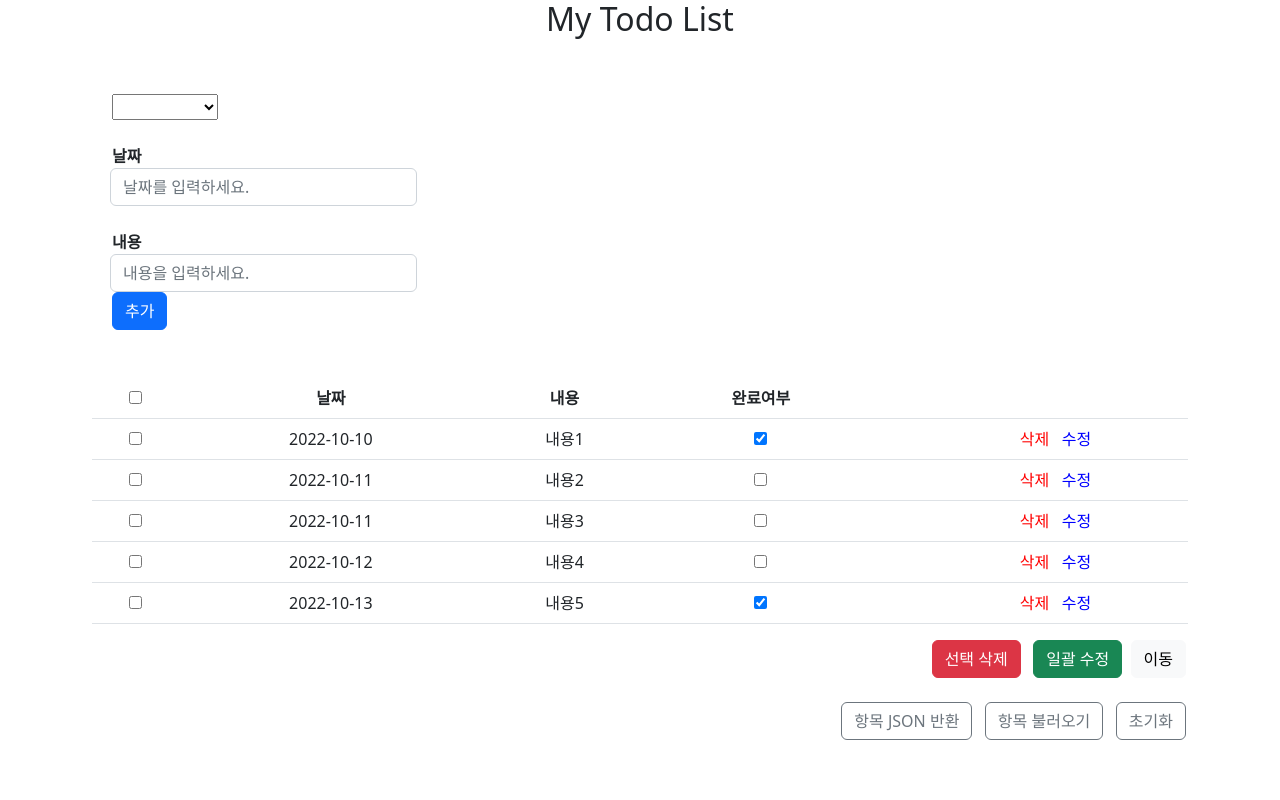
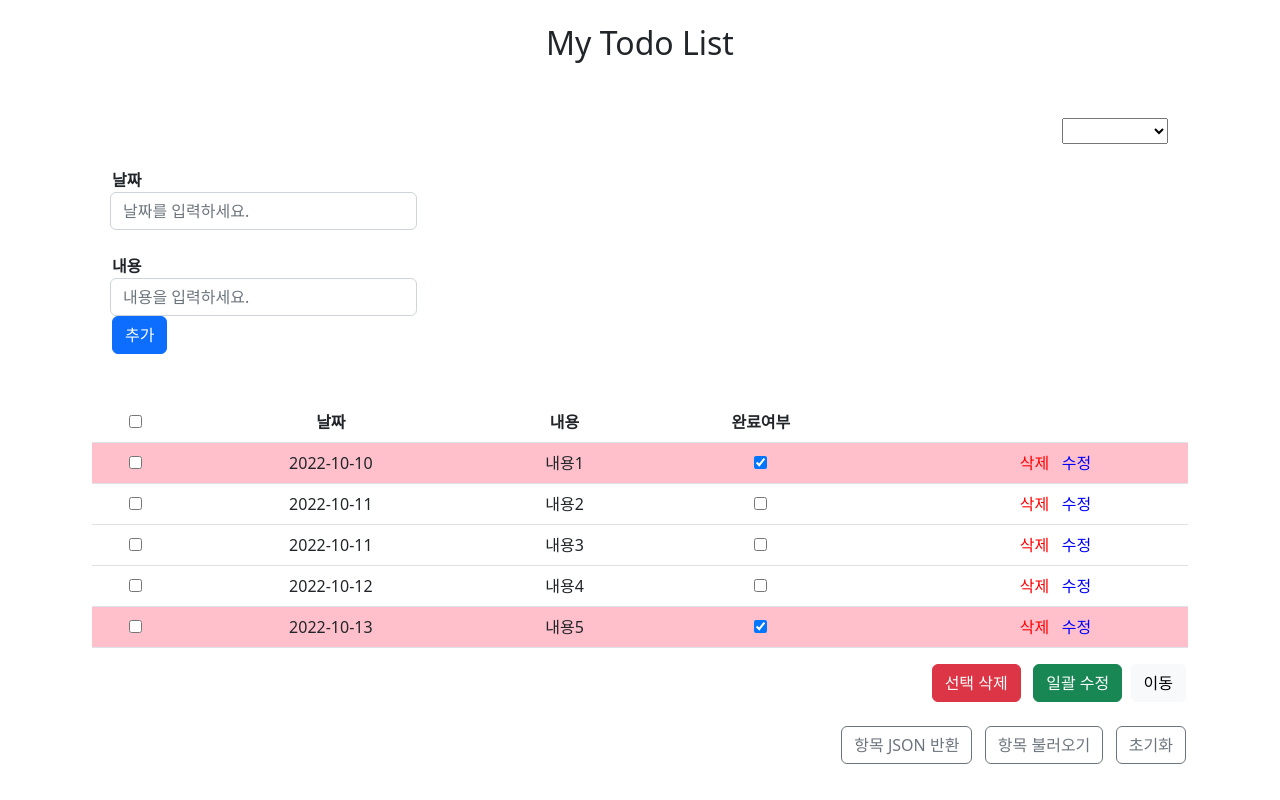
Before and after one commit to log2348/vue_study, a Vue app in the folder vue-todo/vue-todo/: page / in a window 1280 px wide. Built offline with nearby package versions, Linux system fonts and the light colour scheme; what vue-js-modal would draw is missing.

Commit message:
store 모듈화 진행 중

```diff
--- a/vue-todo/vue-todo/src/components/Footer.vue
+++ b/vue-todo/vue-todo/src/components/Footer.vue
@@ -15,7 +15,7 @@
     >
       일괄 수정</button
     >&nbsp;&nbsp;<router-link
-      :to="{ name : 'detail', query: list }"
+      :to="{ name: 'detail', query: list }"
       :completed="completed"
     >
       <button class="btn btn-light">이동</button></router-link
@@ -27,7 +27,7 @@
     <button class="btn btn-outline-secondary" @click="getData">
       항목 불러오기</button
     >&nbsp;&nbsp;
-    <button class="btn btn-outline-secondary" @click="initData()">
+    <button class="btn btn-outline-secondary" @click="initData">
       초기화
     </button>
   </div>
@@ -39,13 +39,13 @@ export default {
   methods: {
     // 초기화
     initData() {
-      document.getElementById("table-body").innerHTML = "";
+      this.$emit("initData");
     },
     getData() {
       this.$emit("getData");
     },
     selectComplete() {
-      this.completed = this.list.filter((a) => a.complete == "Y");
+      this.completed = this.$store.state.list.filter((a) => a.complete == "Y");
     },
     // 다중 삭제
     deleteSelectedData(selected) {
--- a/vue-todo/vue-todo/src/components/Header.vue
+++ b/vue-todo/vue-todo/src/components/Header.vue
@@ -1,18 +1,15 @@
 <template>
   <div>
+    <br />
     <div style="text-align: center">
       <h2>My Todo List</h2>
     </div>
     <br />
     <br />
     <div class="form-group">
-      <div>
-        <select
-          style="width: 10%"
-          @change="selectByDate"
-          v-model="selected"
-        >
-          <option selected>전체</option>
+      <div style="text-align: right">
+        <select style="width: 10%" @change="selectByDate" v-model="selected">
+          <option>전체</option>
           <option v-for="item in this.dateList" :key="item" :value="item">
             {{ item }}
           </option>
@@ -25,7 +22,7 @@
           <input
             class="form-control col-sm-4 datepicker"
             placeholder="날짜를 입력하세요."
-            id="date"
+            v-model="date"
           />
         </div>
       </div>
@@ -37,8 +34,8 @@
           <input
             type="text"
             class="form-control col-sm-4"
-            id="contents"
             placeholder="내용을 입력하세요."
+            v-model="contents"
           />
         </div>
         <button
@@ -59,20 +56,23 @@
 <script>
 export default {
   selected: "",
+  date: "",
+  contents: "",
   props: ["list", "dateList"],
   methods: {
     // 날짜별 검색
     selectByDate() {
-      let date = this.selected;
-      this.$emit("selectByDate", date);
+      this.$emit("selectByDate", this.selected);
     },
     // 추가
     appendRow() {
-      let rowId = document.getElementById("table-body").childElementCount + 1;
-      let date = document.getElementById("date").value;
-      let contents = document.getElementById("contents").value;
+      let rowId = this.$store.state.list.length + 1;
 
-      this.$emit("appendRow", rowId, date, contents);
+      this.$emit("appendRow", rowId, this.date, this.contents);
+
+      // 입력폼 초기화
+      this.date = "";
+      this.contents = "";
     },
   },
 };
--- a/vue-todo/vue-todo/src/components/List.vue
+++ b/vue-todo/vue-todo/src/components/List.vue
@@ -15,7 +15,12 @@
       </thead>
 
       <tbody id="table-body">
-        <tr align="center" v-for="item in this.list" :key="item.rowId">
+        <tr
+          :style="item.complete == 'Y' ? 'background-color: pink' : ''"
+          align="center"
+          v-for="item in this.$store.state.list"
+          :key="item.rowId"
+        >
           <th>
             <input
               type="checkbox"
@@ -24,16 +29,16 @@
               @change="selectItem()"
             />
           </th>
-          <td :id="'date-' + item.rowId">{{ item.date }}</td>
-          <td :id="'contents-' + item.rowId">{{ item.contents }}</td>
+          <td>{{ item.date }}</td>
+          <td>{{ item.contents }}</td>
           <td>
             <input
-              :id="'complete-' + item.rowId"
               type="checkbox"
+              v-model="complete"
               v-if="item.complete == 'Y'"
               checked
             />
-            <input :id="'complete-' + item.rowId" type="checkbox" v-else />
+            <input type="checkbox" v-model="complete" v-else />
           </td>
           <td></td>
           <td>
@@ -44,7 +49,7 @@
               >삭제</span
             >&nbsp;&nbsp;
             <span
-              style="color: blue; background-color: white; cursor: pointer"
+              style="color: blue; cursor: pointer"
               v-b-modal.modal-1
               @click="clickUpdateBtn(item.rowId)"
               >수정</span
@@ -53,7 +58,6 @@
         </tr>
       </tbody>
     </table>
-
     <Popup
       :selectedId="selectedId"
       :txtBefore="txtBefore"
@@ -79,7 +83,7 @@ export default {
 
   methods: {
     deleteRow(id) {
-      this.$emit("deleteRow", id);
+      this.$store.dispatch("deleteRow", id);
     },
     selectItem() {
       this.$emit("selectItem", this.selected);
@@ -87,8 +91,11 @@ export default {
     // 단건 수정 버튼 클릭
     clickUpdateBtn(id) {
       this.selectedId = id;
-      this.txtBefore = document.getElementById("contents-" + id).textContent;
-      this.isUpdatedAll = false;
+      this.txtBefore = this.$store.state.list.find(
+        (a) => a.rowId == this.selectedId
+      ).contents;
+
+      this.$emit("clickUpdateBtn");
     },
     // 단건 수정
     updateRow(id, strNewContent) {
@@ -98,17 +105,22 @@ export default {
     updateAll(txtBefore, txtAfter) {
       this.$emit("updateAll", txtBefore, txtAfter);
     },
-
-    // TODO 완료여부 체크에 따른 행 색상 세팅
+    // TODO 완료여부 체크에 따라 행 색상 동적으로 변하도록
   },
   computed: {
     // 체크박스 전체 선택 및 전체 해제
     selectAll: {
       get() {
-        return this.list.length === this.selected.length;
+        return this.$store.state.list.length === this.selected.length;
       },
       set(e) {
-        this.selected = e ? this.list.map((a) => a.rowId) : [];
+        this.selected = e ? this.$store.state.list.map((a) => a.rowId) : [];
+        this.$emit("selectItem", this.selected);
+      },
+    },
+    mount: {
+      nowLength: function () {
+        return this.$store.state.list.filter((a) => a.rowId);
       },
     },
   },
--- a/vue-todo/vue-todo/src/components/Popup.vue
+++ b/vue-todo/vue-todo/src/components/Popup.vue
@@ -1,6 +1,6 @@
 <template>
   <div>
-    <b-modal id="modal-1" title="내용 수정" @show="setModal">
+    <b-modal id="modal-1" title="내용 수정" @show="setModal" v-show="isShow">
       <div style="padding: 10px">
         <label><b>수정 전</b></label
         >&nbsp;&nbsp;
@@ -30,21 +30,20 @@ export default {
     return {
       before: "",
       after: "",
+      isShow: true
     };
   },
   props: ["selectedId", "txtBefore", "isMultiSelect"],
   methods: {
     // 단건 수정
     updateRow() {
-      let id = this.selectedId;
-      let strNewContent = this.after;
-      this.$emit("updateRow", id, strNewContent);
+      this.isShow = false;
+      this.$emit("updateRow", this.selectedId, this.after);
     },
     // 일괄 수정
     updateAll() {
-      let txtBefore = this.before;
-      let txtAfter = this.after;
-      this.$emit("updateAll", txtBefore, txtAfter);
+      this.$emit("updateAll", this.before, this.after);
+      this.isShow = false;
     },
     // 모달 텍스트 폼 세팅
     initUpdateForm() {
--- a/vue-todo/vue-todo/src/main.js
+++ b/vue-todo/vue-todo/src/main.js
@@ -1,7 +1,8 @@
 import Vue from "vue";
 import axios from "axios";
 import App from "./App.vue";
-import router from "./router/router.js";
+import router from "./router/index.js";
+import store from "../store/index.js";
 import BootstrapVue from "bootstrap-vue";
 import "bootstrap/dist/css/bootstrap.min.css";
 import "bootstrap-vue/dist/bootstrap-vue.css";
@@ -16,6 +17,7 @@ Vue.config.productionTip = false;
 
 new Vue({
   axios,
+  store,
   router,
   render: (h) => h(App),
 }).$mount("#app");
--- a/vue-todo/vue-todo/src/views/Main.vue
+++ b/vue-todo/vue-todo/src/views/Main.vue
@@ -13,6 +13,7 @@
       @updateAll="updateAll"
       @deleteRow="deleteRow"
       @updateRow="updateRow"
+      @clickUpdateBtn="clickUpdateBtn"
       @selectItem="selectItem"
     ></List>
     <Footer
@@ -20,6 +21,7 @@
       :selected="selected"
       :completed="completed"
       :isUpdatedAll="isUpdatedAll"
+      @initData="initData"
       @getData="getData"
       @clickUpdateAllBtn="clickUpdateAllBtn"
       @deleteSelectedData="deleteSelectedData"
@@ -93,10 +95,7 @@ export default {
         complete: "N",
       };
 
-      this.list.push(objTodo);
-
-      document.getElementById("date").value = "";
-      document.getElementById("contents").value = "";
+      this.$store.state.list.push(objTodo);
     },
     // 수정
     updateRow(iRowId, strNewContent) {
@@ -104,7 +103,7 @@ export default {
         alert("내용을 입력하세요.");
       }
 
-      this.list.forEach((element) => {
+      this.$store.state.list.forEach((element) => {
         if (element.rowId == iRowId) {
           element.contents = strNewContent;
         }
@@ -117,7 +116,7 @@ export default {
         return;
       }
 
-      this.list.forEach((v) => {
+      this.$store.state.list.forEach((v) => {
         if (v.contents.indexOf(txtBefore) != -1) {
           v.contents = v.contents.replaceAll(txtBefore, txtAfter);
         }
@@ -125,43 +124,53 @@ export default {
     },
     // 단건 삭제
     deleteRow(id) {
-      this.list = this.list.filter((a) => a.rowId != id);
+      this.$store.commit("deleteRow", id);
+      // this.$store.state.list = this.$store.state.list.filter((a) => a.rowId != id);
     },
     // 다중 삭제
     deleteSelectedData(selected) {
       selected.forEach((element) => {
-        this.list = this.list.filter((a) => a.rowId != element);
+        this.$store.state.list = this.$store.state.list.filter((a) => a.rowId != element);
       });
     },
     // 항목 JSON 형식 반환
     showJsonData() {
-      alert(JSON.stringify(this.list));
+      alert(JSON.stringify(this.$store.state.list));
     },
     selectItem(selected) {
       this.selected = selected;
     },
     // 날짜별 검색 (필터링)
     selectByDate(date) {
-      this.list = this.list.filter((a) => a.date == date);
+      this.$store.state.list = this.$store.state.list.filter((a) => a.date == date);
     },
     getData() {
       this.$axios
         .get("/todo.json")
         .then((res) => {
-          this.list.push(...res.data);
+          // TODO rowId값 다시 세팅
+          this.$store.state.list.push(...res.data);
           console.log(res.data);
         })
         .catch(function (error) {
           console.log(error);
         });
     },
+    clickUpdateBtn() {
+      this.isUpdatedAll = false;
+    },
     clickUpdateAllBtn() {
       this.isUpdatedAll = true;
+    },
+    // 초기화
+    initData() {
+      this.$store.state.list = [];
     },
   },
   computed: {
     dateList: function () {
-      return Array.from(new Set(this.list.map((a) => a.date)));
+      // 중복제거한 날짜 배열에 담기
+      return Array.from(new Set(this.$store.state.list.map((a) => a.date)));
     },
   },
   components: {
--- /dev/null
+++ b/vue-todo/vue-todo/store/index.js
@@ -0,0 +1,60 @@
+import Vue from "vue";
+import Vuex from "vuex";
+
+Vue.use(Vuex);
+
+export default new Vuex.Store({
+  state() {
+    // 컴포넌트 간에 공유할 data
+    return {
+      list: [
+        {
+          rowId: 1,
+          date: "2022-10-10",
+          contents: "내용1",
+          complete: "Y",
+        },
+        {
+          rowId: 2,
+          date: "2022-10-11",
+          contents: "내용2",
+          complete: "N",
+        },
+        {
+          rowId: 3,
+          date: "2022-10-11",
+          contents: "내용3",
+          complete: "N",
+        },
+        {
+          rowId: 4,
+          date: "2022-10-12",
+          contents: "내용4",
+          complete: "N",
+        },
+        {
+          rowId: 5,
+          date: "2022-10-13",
+          contents: "내용5",
+          complete: "Y",
+        },
+      ],
+    };
+  },
+  actions: {
+    appendRow() {},
+    deleteRow({ commit }, id) {
+      commit("DELETE_ROW", id, {root: true});
+    },
+  },
+  mutations: {
+    // state 값을 변경하는 로직
+    APPEND_ROW() {},
+    DELETE_ROW(state, id) {
+      state.list = state.list.filter(
+        (a) => a.rowId != id
+      );
+    },
+  },
+  getters: {},
+});
```
Also changed, not shown: vue-todo/vue-todo/src/router/index.js (renamed from vue-todo/vue-todo/src/router/router.js).
